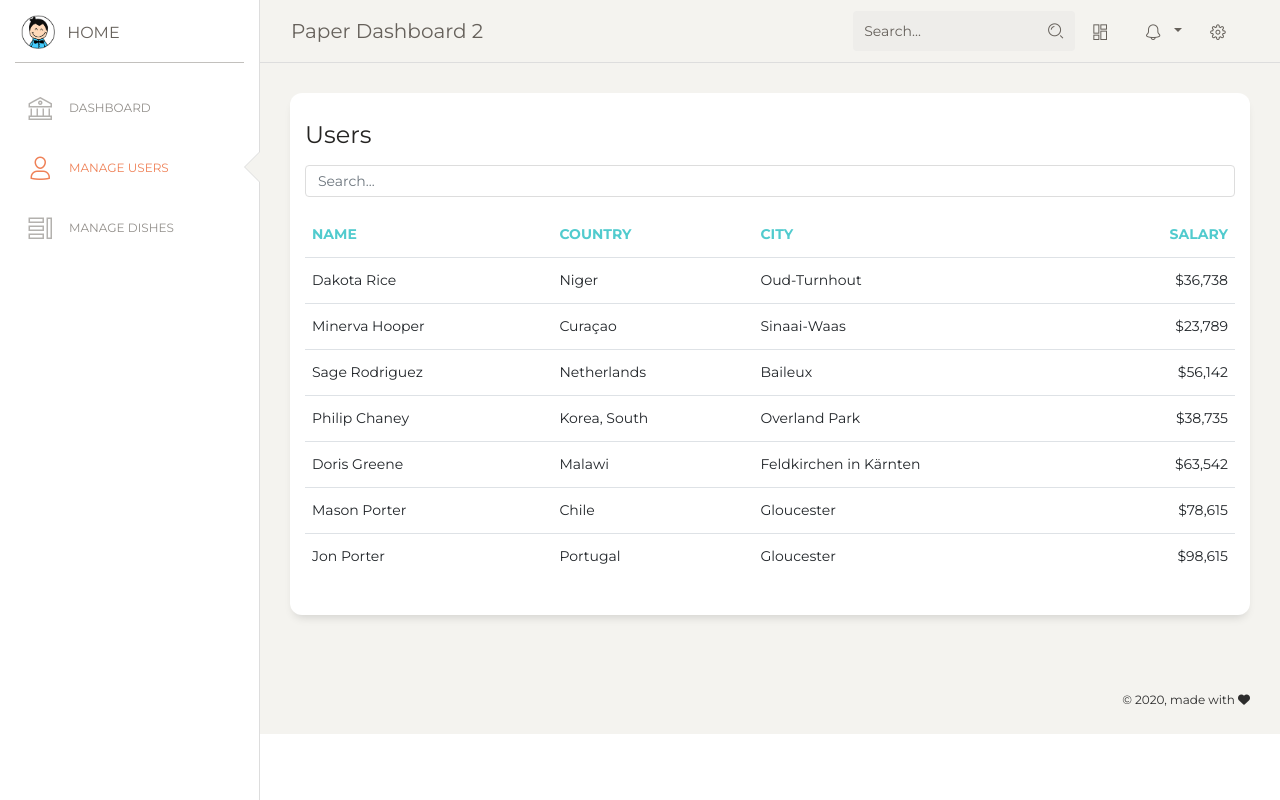
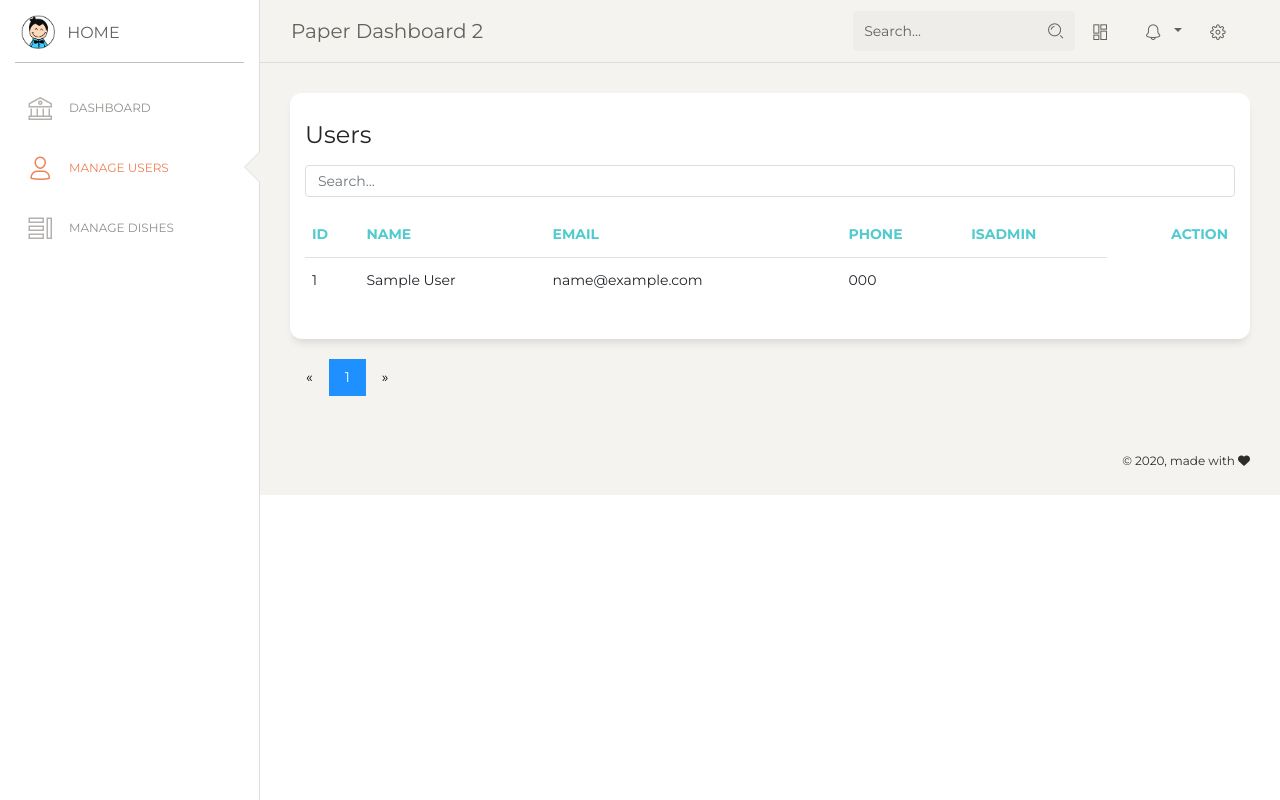
Before and after one commit to thanhhao98/webAss2, a PHP site: page /admin/manage_user.php in a window 1280 px wide. Run offline with PHP 8.4, Linux system fonts and the light colour scheme; tables that the repository leaves empty or names only in its code hold one stand-in row (values such as "Sample post"); data that the repository does not hold is empty; some libraries are stand-ins or nearby versions.

Commit message:
Temporary user loader in admin page

```diff
--- /dev/null
+++ b/src/admin/assets/css/mystyle.css
@@ -0,0 +1,14 @@
+.pagination a {
+  color: black;
+  float: left;
+  padding: 8px 16px;
+  text-decoration: none;
+  transition: background-color .3s;
+}
+
+.pagination a.active {
+  background-color: dodgerblue;
+  color: white;
+}
+
+.pagination a:hover:not(.active) {background-color: #ddd;}
--- a/src/admin/dashboard.php
+++ b/src/admin/dashboard.php
@@ -50,8 +50,8 @@ Coded by www.creative-tim.com
   <!-- CSS Files -->
   <link href="assets/css/bootstrap.min.css" rel="stylesheet" />
   <link href="assets/css/paper-dashboard.css?v=2.0.1" rel="stylesheet" />
-  <!-- CSS Just for demo purpose, don't include it in your project -->
-  <link href="assets/demo/demo.css" rel="stylesheet" />
+  <!-- CSS Just for demo purpose, don't include it in your project
+  <link href="assets/demo/demo.css" rel="stylesheet" />-->
 </head>
 
 <body class="">
--- a/src/admin/manage_dish.php
+++ b/src/admin/manage_dish.php
@@ -30,8 +30,8 @@ Coded by www.creative-tim.com
   <!-- CSS Files -->
   <link href="assets/css/bootstrap.min.css" rel="stylesheet" />
   <link href="assets/css/paper-dashboard.css?v=2.0.1" rel="stylesheet" />
-  <!-- CSS Just for demo purpose, don't include it in your project -->
-  <link href="assets/demo/demo.css" rel="stylesheet" />
+  <!-- CSS Just for demo purpose, don't include it in your project
+  <link href="assets/demo/demo.css" rel="stylesheet" />-->
 </head>
 
 <body class="">
--- a/src/admin/manage_user.php
+++ b/src/admin/manage_user.php
@@ -12,6 +12,38 @@ Coded by www.creative-tim.com
 
 * The above copyright notice and this permission notice shall be included in all copies or substantial portions of the Software.
 -->
+<?php
+    $host = 'sqlService';
+    $user = 'haophan';
+    $pass = '977463';
+    $db_name = 'Ass2';
+    $conn = new mysqli($host, $user, $pass, $db_name);
+    if ($conn->connect_error) {
+        die("Connection failed: " . $conn->connect_error);
+    }
+
+    $query = "SELECT COUNT(*) as `total` FROM `Users`";
+    $result = $conn->query($query);
+    $total = $result->fetch_assoc()["total"];
+
+    $num_per_page = 3;
+    (isset($_POST["num_per_page"])) ? $num_per_page = $_POST["num_per_page"] : $num_per_page=3;
+    $total_pages = ceil($total / $num_per_page);
+
+    // Check that the page number is set.
+    if(!isset($_GET['page'])){
+        $_GET['page'] = 1;
+    }else{
+        // Convert the page number to an integer
+        $_GET['page'] = (int)$_GET['page'];
+    }
+    // Calculate the starting number
+    $start_idx = ($_GET['page'] - 1) * $num_per_page;
+    // SQL Query
+    $query = 'SELECT * FROM `Users` LIMIT ' . $start_idx . ', ' . $num_per_page;
+    //echo $query;
+    $users = $conn->query($query);
+?>
 <!DOCTYPE html>
 <html lang="en">
 
@@ -30,8 +62,9 @@ Coded by www.creative-tim.com
   <!-- CSS Files -->
   <link href="assets/css/bootstrap.min.css" rel="stylesheet" />
   <link href="assets/css/paper-dashboard.css?v=2.0.1" rel="stylesheet" />
-  <!-- CSS Just for demo purpose, don't include it in your project -->
-  <link href="assets/demo/demo.css" rel="stylesheet" />
+  <link href="assets/css/mystyle.css" rel="stylesheet" />
+  <!-- CSS Just for demo purpose, don't include it in your project
+  <link href="assets/demo/demo.css" rel="stylesheet" />-->
 </head>
 
 <body class="">
@@ -149,125 +182,74 @@ Coded by www.creative-tim.com
               </div>
               <div class="card-body">
                 <div class="table-responsive">
-                  <table class="table">
+                  <table class="table" id="user_table">
                     <thead class=" text-primary">
+                      <th>
+                        ID
+                      </th>
                       <th>
                         Name
                       </th>
                       <th>
-                        Country
+                        Email
                       </th>
                       <th>
-                        City
+                        Phone
+                      </th>
+                      <th>
+                        isAdmin
                       </th>
                       <th class="text-right">
-                        Salary
+                        Action
                       </th>
                     </thead>
                     <tbody>
-                      <tr>
-                        <td>
-                          Dakota Rice
-                        </td>
-                        <td>
-                          Niger
-                        </td>
-                        <td>
-                          Oud-Turnhout
-                        </td>
-                        <td class="text-right">
-                          $36,738
-                        </td>
-                      </tr>
-                      <tr>
-                        <td>
-                          Minerva Hooper
-                        </td>
-                        <td>
-                          Curaçao
-                        </td>
-                        <td>
-                          Sinaai-Waas
-                        </td>
-                        <td class="text-right">
-                          $23,789
-                        </td>
-                      </tr>
-                      <tr>
-                        <td>
-                          Sage Rodriguez
-                        </td>
-                        <td>
-                          Netherlands
-                        </td>
-                        <td>
-                          Baileux
-                        </td>
-                        <td class="text-right">
-                          $56,142
-                        </td>
-                      </tr>
-                      <tr>
-                        <td>
-                          Philip Chaney
-                        </td>
-                        <td>
-                          Korea, South
-                        </td>
-                        <td>
-                          Overland Park
-                        </td>
-                        <td class="text-right">
-                          $38,735
-                        </td>
-                      </tr>
-                      <tr>
-                        <td>
-                          Doris Greene
-                        </td>
-                        <td>
-                          Malawi
-                        </td>
-                        <td>
-                          Feldkirchen in Kärnten
-                        </td>
-                        <td class="text-right">
-                          $63,542
-                        </td>
-                      </tr>
-                      <tr>
-                        <td>
-                          Mason Porter
-                        </td>
-                        <td>
-                          Chile
-                        </td>
-                        <td>
-                          Gloucester
-                        </td>
-                        <td class="text-right">
-                          $78,615
-                        </td>
-                      </tr>
-                      <tr>
-                        <td>
-                          Jon Porter
-                        </td>
-                        <td>
-                          Portugal
-                        </td>
-                        <td>
-                          Gloucester
-                        </td>
-                        <td class="text-right">
-                          $98,615
-                        </td>
-                      </tr>
+                      <?php
+                          while ($user = $users->fetch_assoc()) {
+                              echo '<tr>';
+                              echo '<td>'.$user['id'].'</td>';
+                              echo '<td>'.$user['name'].'</td>';
+                              echo '<td>'.$user['email'].'</td>';
+                              echo '<td>'.$user['phone'].'</td>';
+                              echo '<td>'.$user['isAdmin'].'</td>';
+                              echo '</tr>';
+                          }
+                      ?>
                     </tbody>
                   </table>
                 </div>
               </div>
             </div>
+            <div class="pagination">
+              <?php
+                  $prev_page = $_GET['page'] > 1 ? $_GET['page'] - 1 : 1;
+                  echo '<a href="?page=' . $prev_page . '">&laquo;</a>';
+                    foreach(range(1, $total_pages) as $page){
+                        // Check if we're on the current page in the loop
+                        if($page == $_GET['page']){
+                            echo '<a class="active">' . $page . '</a>';
+                        }else if($page == 1 || $page == $totalPages || ($page >= $_GET['page'] - 2 && $page <= $_GET['page'] + 2)){
+                            echo '<a href="?page=' . $page . '">' . $page . '</a>';
+                        }
+                    }
+                  $next_page = $_GET['page'] < $total_pages ? $_GET['page'] + 1 : $total_pages;
+                  echo '<a href="?page=' . $next_page . '">&raquo;</a>';
+              ?>
+            </div>
+<!--
+            <div class="text-right">
+                <form method="post">
+                  <select name="num_per_page">
+                    <option value="5">5</option>
+                    <option value="10">10</option>
+                    <option value="25">25</option>
+                    <option value="50">50</option>
+                    <option value="100">100</option>
+                  </select>
+                    <input type="submit" name="submit"/>
+                </form>
+            </div>
+-->
           </div>
         </div>
       </div>
@@ -302,13 +284,13 @@ Coded by www.creative-tim.com
   <script src="assets/js/plugins/perfect-scrollbar.jquery.min.js"></script>
   <!--  Google Maps Plugin
   <script src="https://maps.googleapis.com/maps/api/js?key=YOUR_KEY_HERE"></script>-->
-  <!-- Chart JS -->
-  <script src="assets/js/plugins/chartjs.min.js"></script>
+  <!-- Chart JS
+  <script src="assets/js/plugins/chartjs.min.js"></script>-->
   <!--  Notifications Plugin    -->
   <script src="assets/js/plugins/bootstrap-notify.js"></script>
-  <!-- Control Center for Now Ui Dashboard: parallax effects, scripts for the example pages etc -->
-  <script src="assets/js/paper-dashboard.min.js?v=2.0.1" type="text/javascript"></script><!-- Paper Dashboard DEMO methods, don't include it in your project! -->
-  <script src="assets/demo/demo.js"></script>
+  <!-- Control Center for Now Ui Dashboard: parallax effects, scripts for the example pages etc
+  <script src="assets/js/paper-dashboard.min.js?v=2.0.1" type="text/javascript"></script>
+  <script src="assets/demo/demo.js"></script>-->
 </body>
 
 </html>
```
